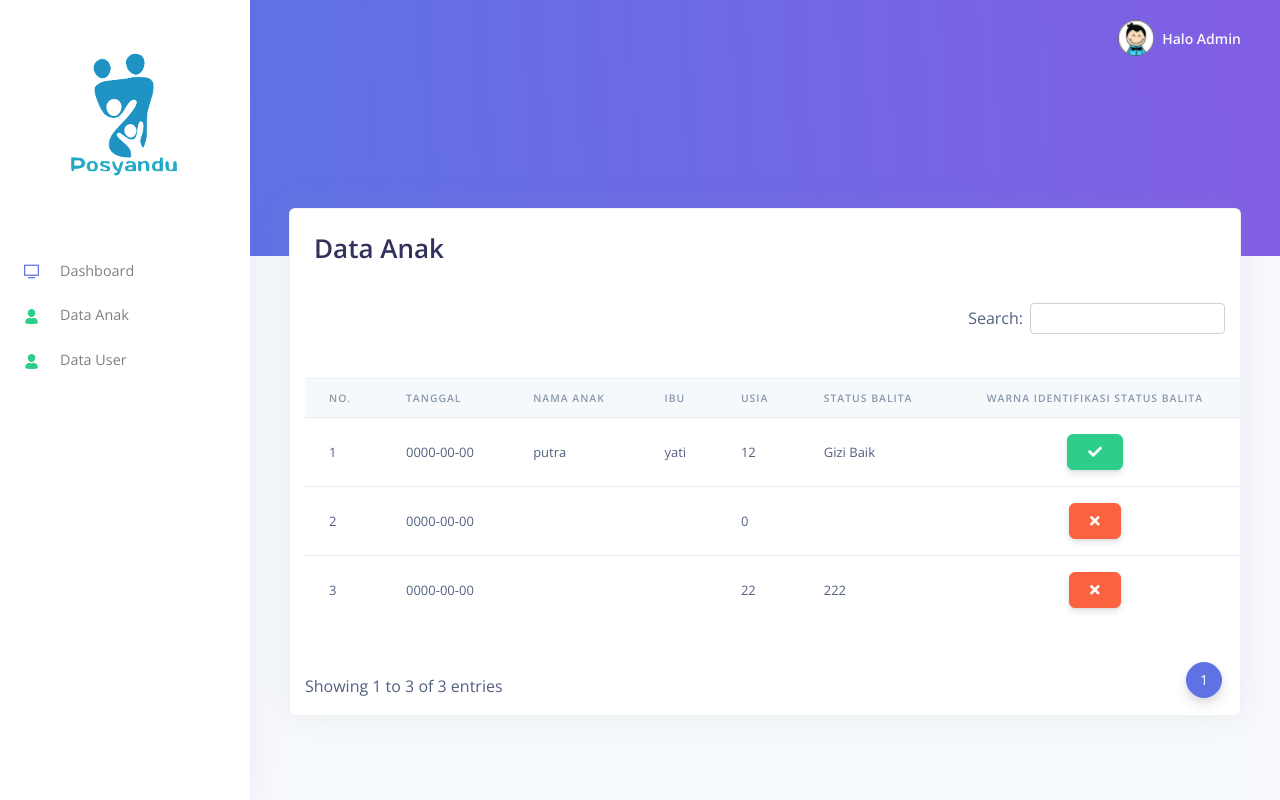
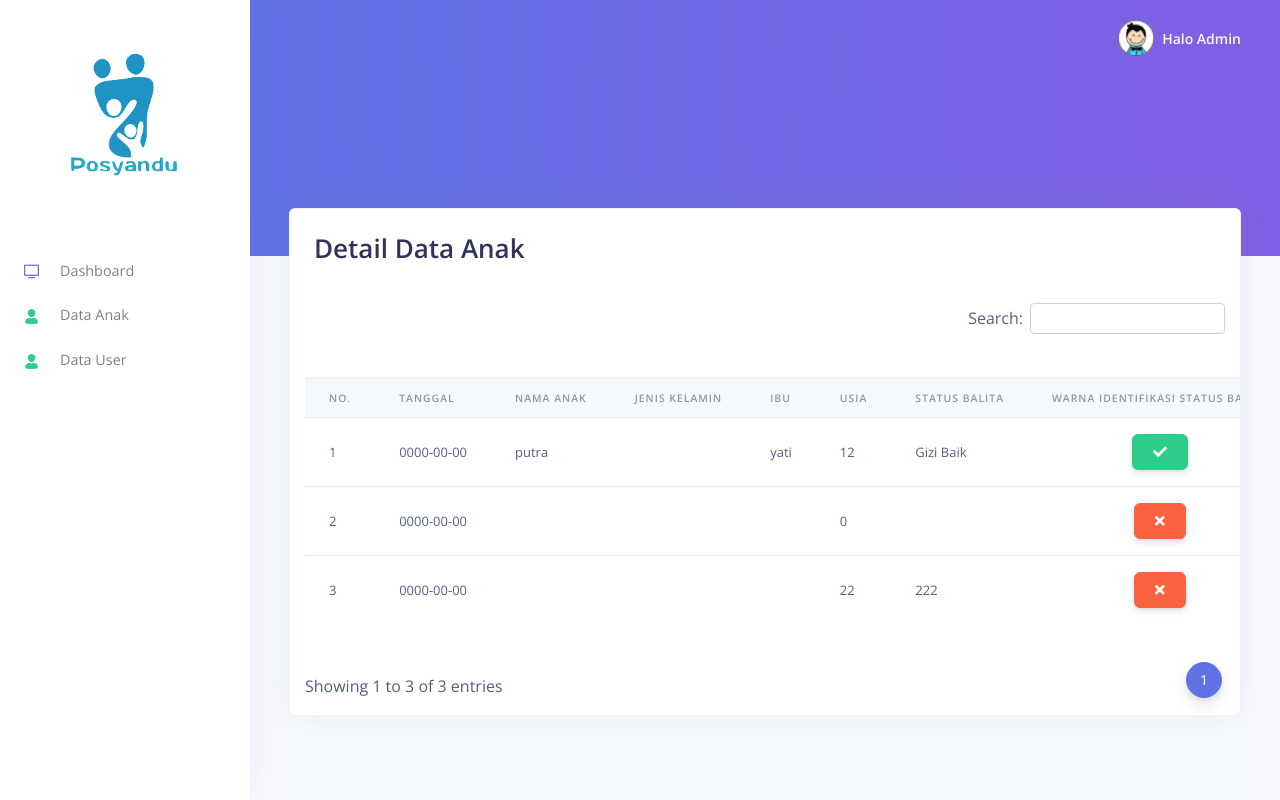
Before and after one commit to luthfidev/stunting, a PHP site: page /pages/anak_detail.php?tanggal=0000-00-00 in a window 1280 px wide. Run offline with PHP 8.4, Linux system fonts and the light colour scheme; a user stored in the database is signed in; data comes from the database, SQL or seed files in the repository.

Commit message:
btn detail

```diff
--- a/pages/anak.php
+++ b/pages/anak.php
@@ -98,7 +98,7 @@
                           <td><?php echo $data['tanggal']; ?></td>
                           <td><?php echo $data['laki']; ?></td>
                           <td><?php echo $data['cew']; ?></td>
-                          <td><a href="anak_detail.php?tanggal=<?php echo $data["tanggal"];?>">Detail</a></td>
+                          <td><a href="anak_detail.php?tanggal=<?php echo $data["tanggal"];?>"><i class="btn btn-info">Detail</i></a></td>
                        <?php
                           $no++;
                           }
--- a/pages/anak_detail.php
+++ b/pages/anak_detail.php
@@ -61,7 +61,7 @@
             <div class="card-header border-0">
               <div class="row align-items-center">
                 <div class="col">
-                  <h1 class="mb-0">Data Anak</h1>
+                  <h1 class="mb-0">Detail Data Anak</h1>
                 </div>
                 <div class="col text-right">
                   <!-- <a href="report/cetak_report_rekap_stok.php" class="btn btn-danger">Cetak Report</a> -->
@@ -77,6 +77,7 @@
                     <th scope="col">No.</th>
                     <th scope="col">Tanggal</th>
                     <th scope="col">Nama Anak</th>
+                    <th scope="col">Jenis Kelamin</th>
                     <th scope="col">Ibu</th>
                     <th scope="col">Usia</th>
                     <th scope="col">Status Balita</th>
@@ -99,6 +100,7 @@
                           <td><?php echo $no; ?></td>
                           <td><?php echo $data['tanggal']; ?></td>
                           <td><?php echo $data['nama_anak']; ?></td>
+                          <td><?php echo $data['jk']; ?></td>
                           <td><?php echo $data['nama_ibu']; ?></td>
                           <td><?php echo $data['umur']; ?></td>
                           <td><?php echo $data['keterangan']; ?></td>
```
